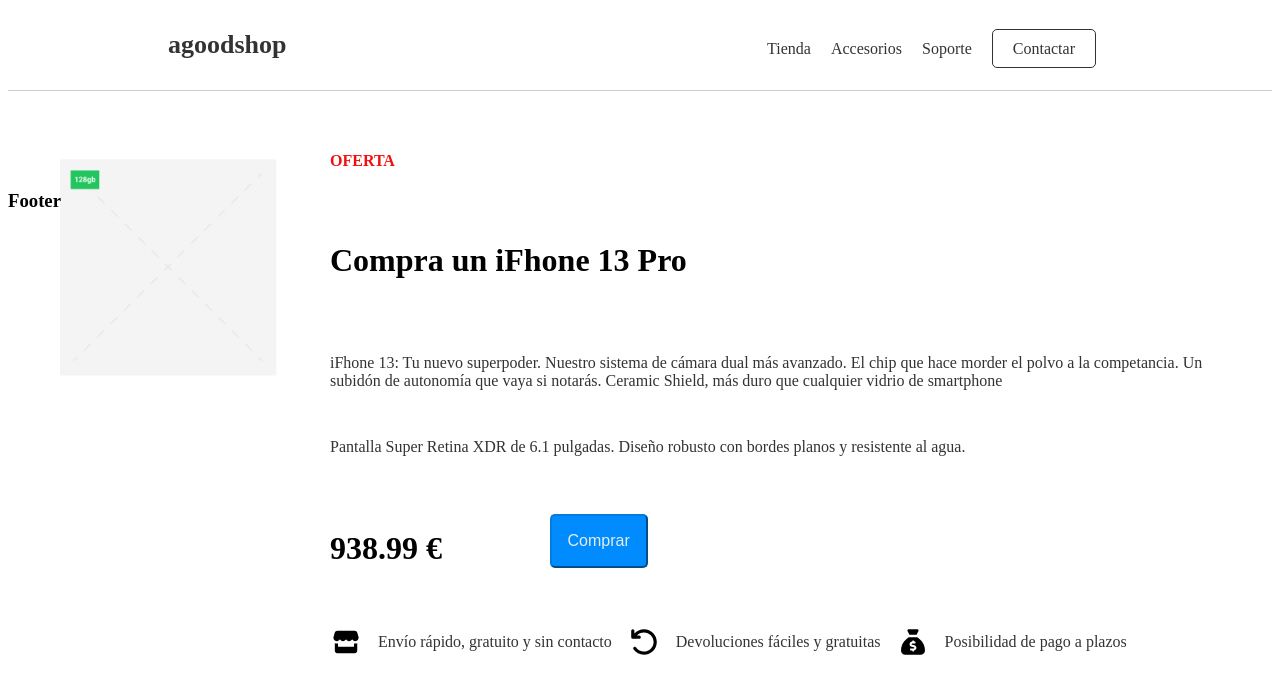
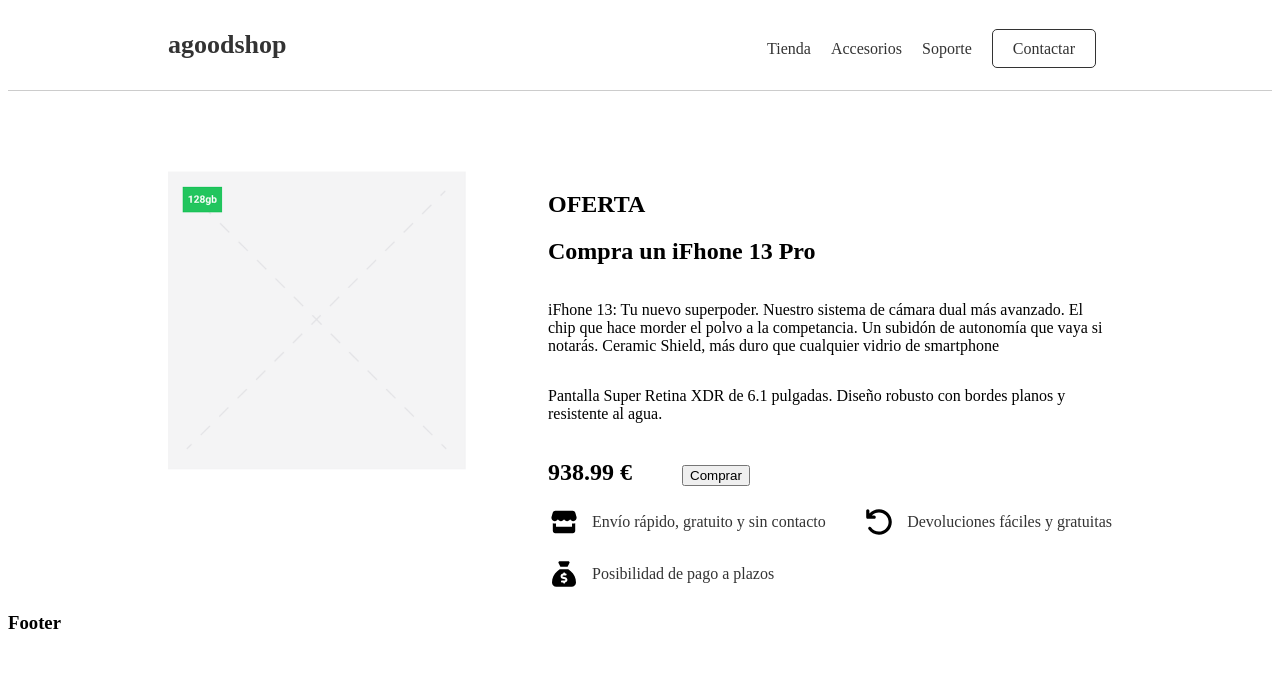
Before and after one commit to joseacevp/Actividad3_JoseAntonioAcevedo, a plain HTML site: page index.html in a window 1280 px wide. Drawn offline with Linux system fonts and the light colour scheme.

Commit message:
articulo 1 con flex ok

```diff
--- a/index.html
+++ b/index.html
@@ -27,7 +27,7 @@
       <div class="caja-imagen">
         <img id="imagen-articulo1" src="imagen1.png" alt="esto es una imagen" />
       </div>
-
+      <div class="contendor-articulo1-detalle">
         <div class="caja-oferta">
           <h2 id="etiqueta-oferta">OFERTA</h2>
         </div>
@@ -44,20 +44,16 @@
             que cualquier vidrio de smartphone
           </p>
           <p>
-          Pantalla Super Retina XDR de 6.1 pulgadas. Diseño robusto con bordes
-          planos y resistente al agua.
+            Pantalla Super Retina XDR de 6.1 pulgadas. Diseño robusto con
+            bordes planos y resistente al agua.
           </p>
         </div>
+        <div class="caja-precio-compra">
+          <h2 id="precio">938.99 €</h2>
 
-      <div class="caja precio">
-        <h2 id="precio">938.99 €</h2>
-      </div>
-
-      <div class="caja-boton-comprar">
           <button id="boton-comprar">Comprar</button>
         </div>
 
-      <div class="caja-nav-opciones">
         <nav class="nav-opciones">
           <ul>
             <li>
@@ -77,12 +73,11 @@
             </li>
           </ul>
         </nav>
+
       </div>
     </div>
   </article>
-  <article>
-
-  </article>
+  <article></article>
   <footer>
     <h3>Footer</h3>
   </footer>
--- a/style.css
+++ b/style.css
@@ -1,5 +1,5 @@
-*{
-     box-sizing: border-box;
+* {
+    box-sizing: border-box;
 }
 
 
@@ -41,114 +41,68 @@
     margin-bottom: 20px;
 }
 
+#imagen-articulo1 {
+
+    width: 300px;
+    height: auto;
+    margin-right: 5rem;
+}
+
+
 .contenedor-articulo1 {
-    display: grid;
-    grid-template-columns: 1fr 1fr 1fr 1fr 1fr;
-    grid-template-rows: 1fr 1fr 1fr 1fr 1fr;
-    height: 5rem;
-    width: auto;
-    padding-top: 2rem;
-    padding-left: 1rem;
-    padding-right: 1rem;
+    display: flex;
+    flex-direction: row;
+    padding-left: 10rem;
+    padding-right: 10rem;
+    padding-top: 5rem;
+    justify-content: space-between;
+    width: 100%;
+    height: 25%;
+}
+
+.caja-contenido-articulo1 {
+    display: flex;
+    flex-direction: column;
 
 }
 
-.caja-imagen {
-    grid-column: 1 / 2;
-    grid-row: 1 / 5;
-    box-sizing: border-box;
-    width: 250px;
-    height: 250px;
-    margin: 20px;
+.caja-precio-compra {
+    display: flex;
+    flex-direction: row;
+    justify-content: flex-start;
+    align-items: baseline;
 
 
 }
 
-#imagen-articulo1 {
-    width: 250px;
-    height: auto;
-    padding: 1rem;
-}
-
-.caja-oferta {
-    grid-column: 2/6;
-}
-
-.caja-titulo-articulo1 {
-    grid-column: 2/6;
-
-}
-
-.caja-contenido-articulo1 {
-    grid-column: 2/6;
-}
-
-.caja-contenido-articulo1 p {
-    font-size: 1rem;
-    color: #333;
-    padding: 1rem;
-}
-
 #precio {
-    font-size: 2rem;
-    padding-top: 1rem;
-    padding-left: 1rem;
-}
-
-#etiqueta-oferta {
-    font-size: 1rem;
-    color: rgb(243, 15, 15);
-    padding: 1rem;
-}
-
-#titulo-articulo1 {
-    font-size: 2rem;
-    padding: 1rem;
-}
-
-#boton-comprar {
-    font-size: 1rem;
-    color: rgb(229, 236, 236);
-    background-color: rgb(0, 140, 255);
-    padding: 1rem;
-    border-radius: 5px;
-    border-color: rgb(5, 123, 219);
-
-}
-
-.caja-boton-comprar {
-    align-content: center;
-}
-
-.caja-nav-opciones {
-    grid-column: 2/6;
-    grid-row: 5/6;
-    justify-content: space-between;
+    margin-right: 50px;
 }
 
 .nav-opciones ul {
     display: flex;
     flex-direction: row;
+    justify-content: space-between;
+    flex-wrap: wrap;
+    gap: 1rem;
+    padding: 0;
+    margin: 0;
+}
+
+.nav-opciones li {
     list-style: none;
-    padding: 1rem;
-    gap: 1rem;
-
 }
 
 .nav-opciones a {
     display: inline-flex;
     align-items: center;
+    gap: 0.75rem;
     text-decoration: none;
     color: #333;
-    gap: 1rem;
 }
 
 .nav-opciones img {
     width: 2rem;
     height: auto;
-    padding: 0;
+    display: block;
 }
-
-footer{
-    justify-content: flex-end;
-}
```
Lines whose indentation alone changed are shown as unchanged.
